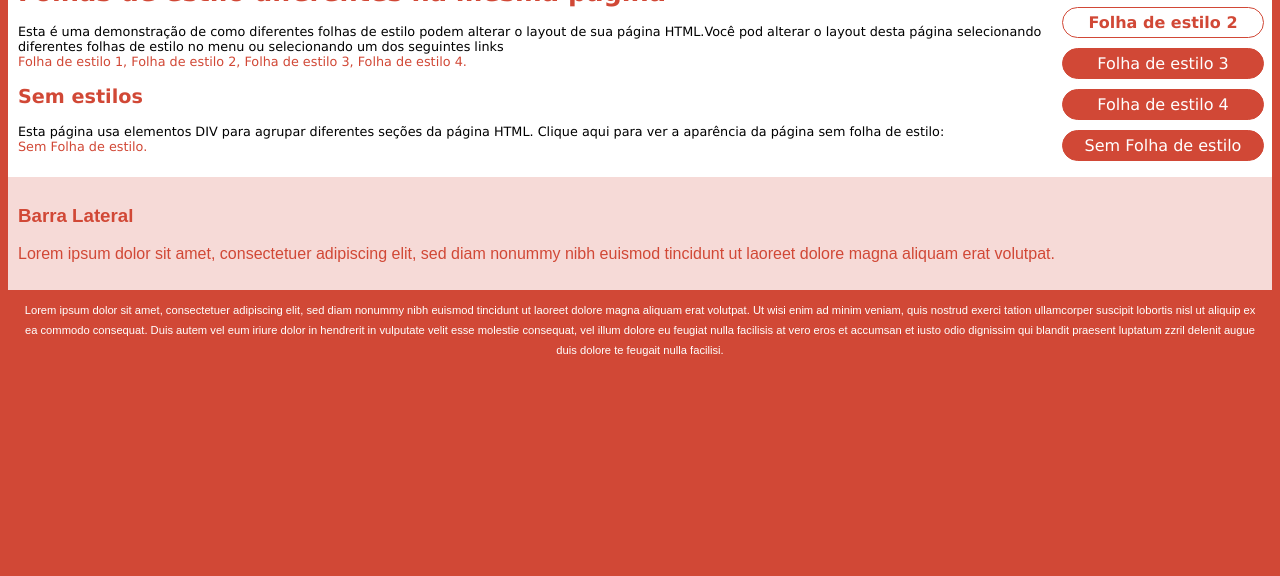
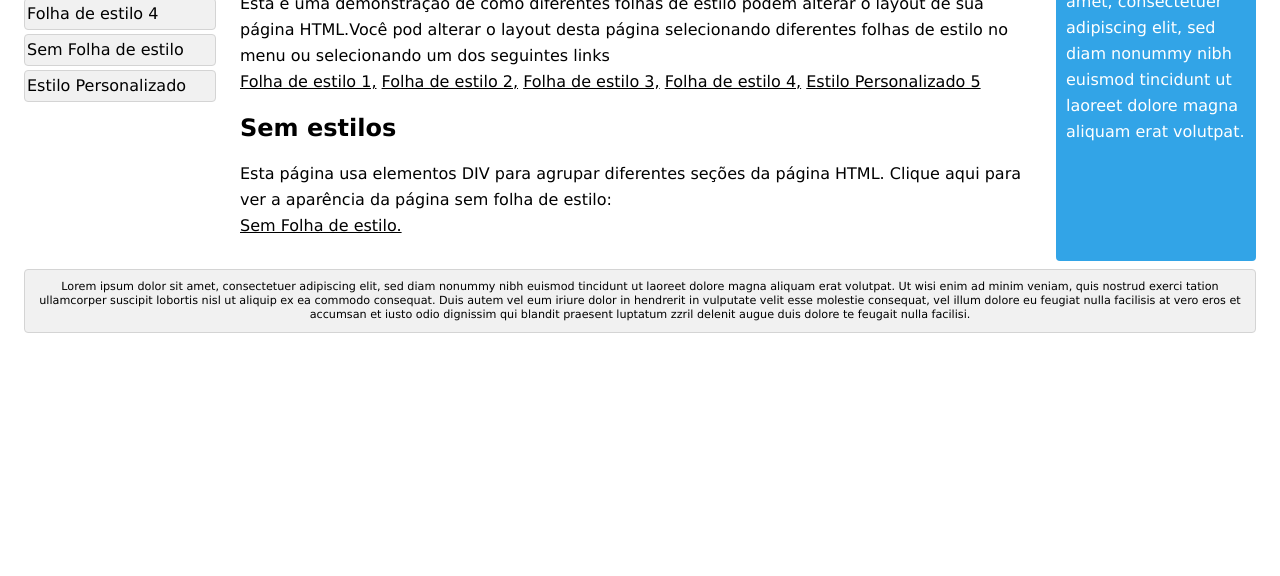
Before and after one commit to Marcos-devv/varios-css-html, a plain HTML site: page index.html in a window 1280 px wide. Shown: the part 224-800 px from the top of the page. Drawn offline with Linux system fonts and the light colour scheme.

Commit message:
Projeto vários css em HTML
4 estilos estudados na aula +1 totalmente personalizado!

```diff
--- a/index.html
+++ b/index.html
@@ -4,8 +4,8 @@
 <head>
     <meta charset="UTF-8">
     <title>Primeira Página com CSS</title>
-    <style>/* Folha de estilo 01*/
-        /*
+    <style>
+        /* Folha de estilo 01*/
         body {
             font: 100% Lucida Sans, Verdana;
             margin: 20px;
@@ -93,10 +93,11 @@
 
         a:hover {
             text-decoration: none;
-        }*/
+        }
     </style>
 
-    <style>/* Folha de estilo 02 */
+    <style>
+        /* Folha de estilo 02 */
         body {
             font-family: Arial;
             background-color: #d14836;
@@ -188,15 +189,270 @@
             text-decoration: underline;
         }
 
-        @media (max-width: 500px){
-            body{
+        @media (max-width: 500px) {
+            body {
                 background-color: yellow;
             }
         }
     </style>
+
+    <style>
+        /* Folha de estilo 03*/
+        body {
+            font: 100% Verdana;
+            margin: 20px;
+            line-height: 26px;
+        }
+
+        .container {
+            xmin-width: 900px;
+        }
+
+        .wrapper {
+            position: relative;
+            overflow: auto;
+        }
+
+        #sidebar {
+            background-color: #f1f1f1;
+            border: 1px solid #d4d4d4;
+            padding-left: 10px;
+        }
+
+        #bottom {
+            text-align: center;
+            padding: 10px;
+            font-size: 70%;
+            line-height: 14px;
+        }
+
+        h1,
+        h2,
+        h3 {
+            color: #4CAF50;
+        }
+
+        #menulist {
+            padding: 0;
+            position: relative;
+            overflow: auto;
+        }
+
+        .item-menu {
+            width: 165px;
+            float: left;
+            background-color: #555555;
+            color: #ffffff;
+            list-style-type: none;
+            margin: 4px;
+            padding: 2px;
+            text-align: center;
+            cursor: pointer;
+        }
+
+        .item-menu:nth-child(3) {
+            background-color: #4CAF50;
+        }
+
+        .item-menu:hover {
+            background-color: #999999;
+        }
+
+        a {
+            color: #000000;
+        }
+
+        a:hover {
+            color: #84c754;
+        }
+    </style>
+    <style>
+        /* Folha de estilo 04 */
+        body {
+            font: 100% Courier New;
+            margin: 20px;
+            line-height: 26px;
+            background-color: #000000;
+        }
+
+        .container {
+            xmin-width: 900px;
+        }
+
+        .wrapper {
+            position: relative;
+            overflow: auto;
+        }
+
+        #top {
+            color: #84c754;
+            padding: 15px;
+        }
+
+        #main {
+            padding: 10px;
+            color: #84c754;
+        }
+
+        #sidebar {
+            color: #ffffff;
+            border: 1px solid #ffffff;
+            border-radius: 4px;
+            padding: 10px;
+            width: 320px;
+            top: 0;
+            right: 0;
+            position: absolute;
+            font-size: 80%;
+            line-height: 20px;
+        }
+
+        #bottom {
+            border: 1px solid #ffffff;
+            border-radius: 4px;
+            color: #ffffff;
+            text-align: center;
+            padding: 10px;
+            font-size: 70%;
+            line-height: 14px;
+        }
+
+        #top h1,
+        #top p {
+            margin: 0;
+        }
+
+        .item-menu {
+            color: #84c754;
+            cursor: pointer;
+        }
+
+        .item-menu:nth-child(4) {
+            color: white;
+            font-weight: bold;
+        }
+
+        .item-menu:hover {
+            color: #ffffff;
+        }
+
+        a {
+            color: #ffffff;
+        }
+
+        a:hover {
+            color: #84c754;
+        }
+
+        @media (max-width: 600px) {
+            #sidebar {
+                width: auto;
+                margin-bottom: 10px;
+                position: relative;
+            }
+        }
+    </style>
+
+    <style>
+        /* Estilo personalizado*/
+        body {
+            text-align: center;
+            background-color: black;
+            color: red;
+            font: 100px algerian;
+            font-size: 20px;
+            margin: 20px;
+
+        }
+
+        .container {
+            xmin-width: 900px;
+        }
+
+        .wrapper {
+            position: relative;
+            overflow: auto;
+        }
+
+        #sidebar {
+            background-color: yellow;
+            border: 05px solid white;
+            padding-left: 10px;
+            color: blue;
+
+
+        }
+
+        .item-menu {
+            width: 400px;
+            float: left;
+            border-radius: 60px;
+            background-color: yellow;
+            color: black;
+            list-style-type: none;
+            margin: 4px;
+            padding: 2px;
+            text-align: center;
+            cursor: grab;
+        }
+
+        .item-menu:nth-child(6) {
+            background-color: white;
+        }
+
+        .item-menu:hover {
+            background-color: white;
+        }
+
+        a {
+            color:silver;
+        }
+
+        a:hover {
+            color: blue;
+        }
+
+    </style>
+
+
 </head>
 
 <body>
+    <script>
+
+        function semEstilo() {
+            document.styleSheets[0].disabled = true;
+            document.styleSheets[1].disabled = true;
+            document.styleSheets[2].disabled = true;
+            document.styleSheets[3].disabled = true;
+            document.styleSheets[4].disabled = true;
+        }
+
+        // função que vai mudar a folha de estilo da página!
+        function estilo01() {
+            semEstilo();
+            document.styleSheets[0].disabled = false;
+        }
+        function estilo02() {
+            semEstilo();
+            document.styleSheets[1].disabled = false;
+        }
+        function estilo03() {
+            semEstilo();
+            document.styleSheets[2].disabled = false;
+        }
+        function estilo04() {
+            semEstilo();
+            document.styleSheets[3].disabled = false;
+        }
+        function estilo05() {
+            semEstilo();
+            document.styleSheets[4].disabled = false;
+        }
+
+        estilo01();
+    </script>
+    <!-- html -->
     <div class="wrapper">
         <div id="top">
             <h1>Bem-Vindo à minha página inicial</h1>
@@ -205,11 +461,12 @@
         <div class="wrapper">
             <div id="menubar">
                 <ul id="menulist">
-                    <li class="item-menu">Folha de estilo 1</li>
-                    <li class="item-menu">Folha de estilo 2</li>
-                    <li class="item-menu">Folha de estilo 3</li>
-                    <li class="item-menu">Folha de estilo 4</li>
-                    <li class="item-menu">Sem Folha de estilo</li>
+                    <li onclick="estilo01()" class="item-menu">Folha de estilo 1</li>
+                    <li onclick="estilo02()" class="item-menu">Folha de estilo 2</li>
+                    <li onclick="estilo03()" class="item-menu">Folha de estilo 3</li>
+                    <li onclick="estilo04()" class="item-menu">Folha de estilo 4</li>
+                    <li onclick="semEstilo()" class="item-menu">Sem Folha de estilo</li>
+                    <li onclick="estilo05()" class="item-menu">Estilo Personalizado</li>
                 </ul>
             </div>
             <div id="main">
@@ -217,16 +474,18 @@
                 <p>Esta é uma demonstração de como diferentes folhas de estilo podem alterar o layout de sua página
                     HTML.Você pod alterar o layout desta página selecionando diferentes folhas de estilo no menu ou
                     selecionando um dos seguintes links<br>
-                    <a href="#">Folha de estilo 1,</a>
-                    <a href="#">Folha de estilo 2,</a>
-                    <a href="#">Folha de estilo 3,</a>
-                    <a href="#">Folha de estilo 4.</a>
+                    <a onclick="estilo01()" href="#">Folha de estilo 1,</a>
+                    <a onclick="estilo02()" href="#">Folha de estilo 2,</a>
+                    <a onclick="estilo03()" href="#">Folha de estilo 3,</a>
+                    <a onclick="estilo04()" href="#">Folha de estilo 4,</a>
+                    <a onclick="estilo05()" href="#">Estilo Personalizado 5</a>
+
                 </p>
                 <h2>Sem estilos</h2>
                 <p>Esta página usa elementos DIV para agrupar diferentes seções da página HTML. Clique aqui para ver a
                     aparência da página sem folha de estilo:
                     <br>
-                    <a href="#">Sem Folha de estilo.</a>
+                    <a onclick="semEstilo()" href="#">Sem Folha de estilo.</a>
                 </p>
             </div>
 
```
